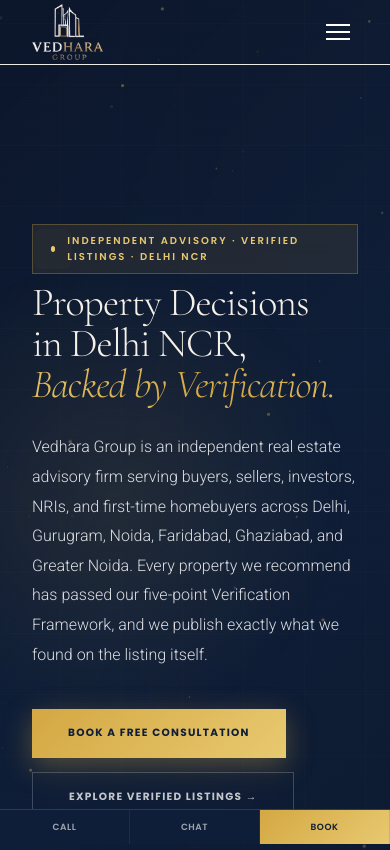
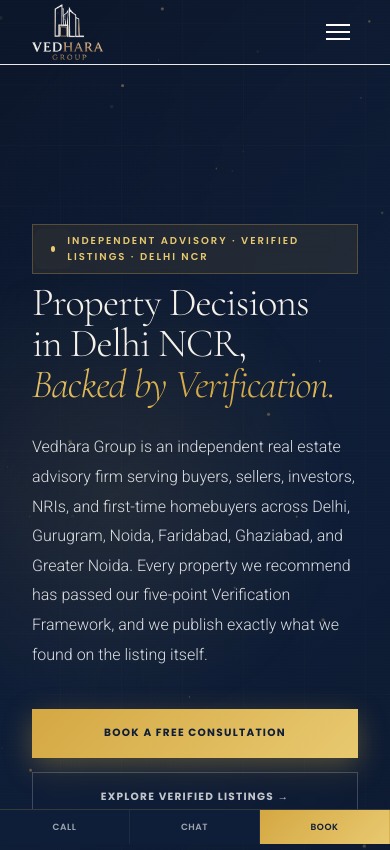
Before and after one commit to mohit1661-ai/Vedhara-Group-Supabase, a Next.js app: page / in a window 390 px wide. Shown: the top 850 px of the page. Built offline with nearby package versions, Linux system fonts and the light colour scheme.

Commit message:
Make primary/dark CTAs full-width on mobile for better tap targets

```diff
--- a/app/globals.css
+++ b/app/globals.css
@@ -289,6 +289,13 @@ img,video{max-width:100%;height:auto;}
 @media(max-width:1024px){.grid-4{grid-template-columns:repeat(2,1fr)!important;}.grid-5{grid-template-columns:repeat(2,1fr)!important;}}
 @media(max-width:768px){.grid-2,.grid-3,.grid-4,.grid-5{grid-template-columns:1fr!important;}.grid-6{grid-template-columns:repeat(2,1fr)!important;}}
 
+/* Mobile: make CTAs full-width for better tap targets */
+@media(max-width:640px){
+  section .btn.btn-primary,
+  section .btn.btn-dark,
+  section .btn.btn-outline{display:flex;width:100%;justify-content:center;box-sizing:border-box;}
+}
+
 /* Property listing grids */
 .prop-grid{display:grid;grid-template-columns:repeat(3,1fr);gap:24px;}
 @media(max-width:1024px){.prop-grid{grid-template-columns:repeat(2,1fr)!important;}}
```
